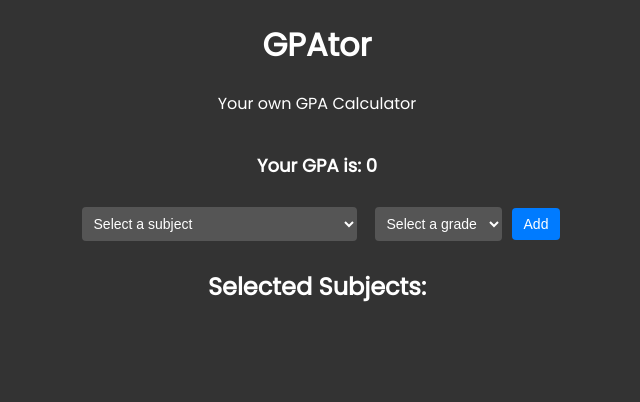
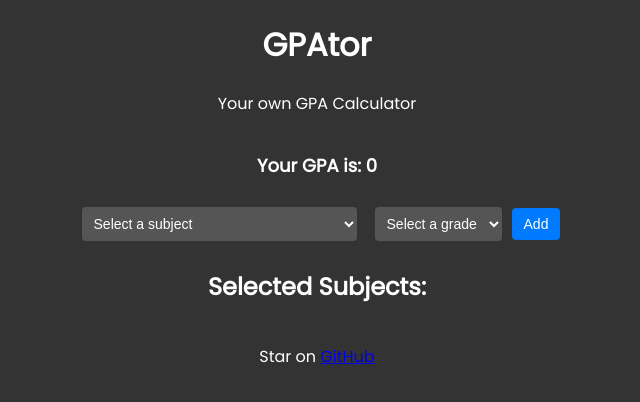
Before and after one commit to Tejas242/GPAtor, a React (Create React App) app: page / in a window 1280 px wide. Shown: the top 402 px of the page, without its empty margins (323-963 px from the left). Built offline with nearby package versions, Linux system fonts and the light colour scheme.

Commit message:
Update App.js

```diff
--- a/src/App.js
+++ b/src/App.js
@@ -7,6 +7,7 @@ export default function App() {
       <h1>GPAtor</h1>
       <p>Your own GPA Calculator</p>
       <DropdownSelector />
+      <footer>Star on <a href="https://github.com/Tejas242/GPAtor">GitHub</a></footer>
     </div>
   );
 }
```
